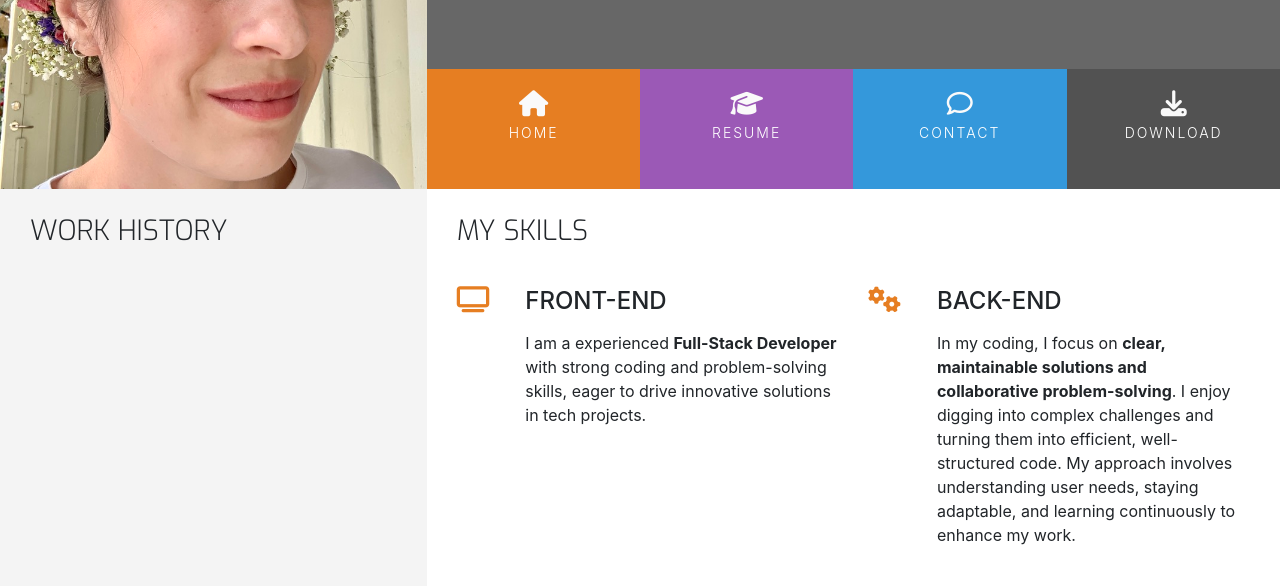
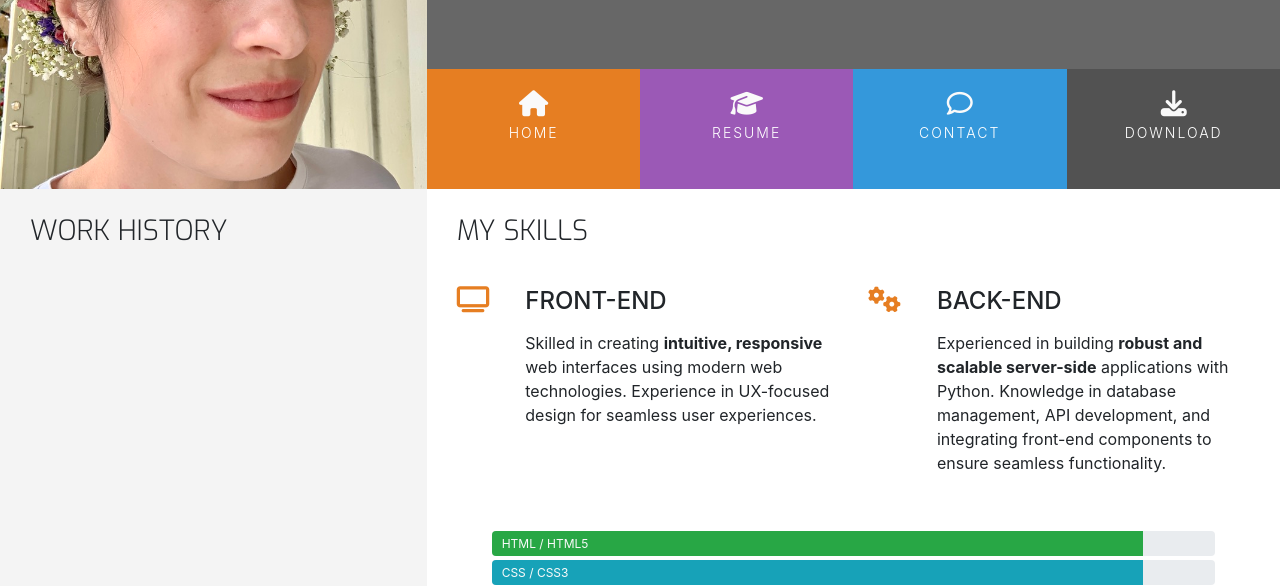
Before and after one commit to mariaciceri/resume-project, a plain HTML site: page resume.html in a window 1280 px wide. Shown: the part 180-766 px from the top of the page. Drawn offline with nearby package versions, Linux system fonts and the light colour scheme.

Commit message:
Change My Skills section

```diff
--- a/resume.html
+++ b/resume.html
@@ -6,7 +6,7 @@
     <meta name="viewport" content="width=device-width, initial-scale=1.0">
     <link rel="stylesheet" href="https://cdn.jsdelivr.net/npm/bootstrap@4.6.2/dist/css/bootstrap.min.css"
         integrity="sha384-xOolHFLEh07PJGoPkLv1IbcEPTNtaed2xpHsD9ESMhqIYd0nLMwNLD69Npy4HI+N" crossorigin="anonymous">
-        <link rel="stylesheet" href="https://cdnjs.cloudflare.com/ajax/libs/hover.css/2.1.1/css/hover-min.css"
+    <link rel="stylesheet" href="https://cdnjs.cloudflare.com/ajax/libs/hover.css/2.1.1/css/hover-min.css"
         type="text/css" />
     <link rel="stylesheet" href="assets/css/style.css">
     <title>Maria</title>
@@ -29,17 +29,20 @@
                     <div class="col">
                         <ul id="nav" class="list-inline menucontainer">
                             <li class="col-6 col-sm-3 ui-menu-color-home list-inline-item menuitem">
-                                <a href="#" class="hvr-sweep-to-bottom"><i class="fa fa-house" aria-hidden="true"></i><span></i>Home</span></a>
+                                <a href="#" class="hvr-sweep-to-bottom"><i class="fa fa-house"
+                                        aria-hidden="true"></i><span></i>Home</span></a>
                             </li>
                             <li class="col-6 col-sm-3 ui-menu-color-resume list-inline-item menuitem">
                                 <a href="#" class="hvr-sweep-to-bottom"><i class="fa fa-graduation-cap"
                                         aria-hidden="true"></i><span>Resume</span></a>
                             </li>
                             <li class="col-6 col-sm-3 ui-menu-color-contact list-inline-item menuitem">
-                                <a href="#" class="hvr-sweep-to-bottom"><i class="fa fa-comment-o" aria-hidden="true"></i><span>Contact</span></a>
+                                <a href="#" class="hvr-sweep-to-bottom"><i class="fa fa-comment-o"
+                                        aria-hidden="true"></i><span>Contact</span></a>
                             </li>
                             <li class="col-6 col-sm-3 ui-menu-color-download list-inline-item menuitem">
-                                <a href="#" class="hvr-sweep-to-bottom"><i class="fa fa-download" aria-hidden="true"></i><span>Download</span></a>
+                                <a href="#" class="hvr-sweep-to-bottom"><i class="fa fa-download"
+                                        aria-hidden="true"></i><span>Download</span></a>
                             </li>
                         </ul>
                     </div>
@@ -72,9 +75,10 @@
                                 <div class="col-10">
                                     <h4 class="three-reasons-heading uppercase">Front-end</h4>
                                     <p>
-                                        I am a experienced <strong>Full-Stack Developer</strong> with strong coding and
-                                        problem-solving skills,
-                                        eager to drive innovative solutions in tech projects.
+                                        Skilled in creating <strong>intuitive, responsive</strong> web interfaces using
+                                        modern web
+                                        technologies. Experience in UX-focused design
+                                        for seamless user experiences.
                                     </p>
                                 </div>
                             </div>
@@ -87,11 +91,10 @@
                                 <div class="col-10">
                                     <h4 class="three-reasons-heading uppercase">Back-end</h4>
                                     <p>
-                                        In my coding, I focus on <strong>clear, maintainable solutions and collaborative
-                                            problem-solving</strong>. I enjoy digging into complex
-                                        challenges and turning them into efficient, well-structured code. My approach involves
-                                        understanding user needs, staying
-                                        adaptable, and learning continuously to enhance my work.
+                                        Experienced in building <strong>robust and scalable server-side</strong> applications with
+                                        Python. Knowledge in database management, API
+                                        development, and integrating front-end components to ensure seamless
+                                        functionality.
                                     </p>
                                 </div>
                             </div>
@@ -100,25 +103,29 @@
                     <div class="row progress-section">
                         <div class="col">
                             <div class="progress">
-                                <div class="progress-bar bg-success" role="progressbar" aria-valuenow="90" aria-valuemin="0" aria-valuemax="100" style="width:90%;">
+                                <div class="progress-bar bg-success" role="progressbar" aria-valuenow="90"
+                                    aria-valuemin="0" aria-valuemax="100" style="width:90%;">
                                     <span class="sr-only">90% complete</span>
                                     <span class="progress-type">HTML / HTML5</span>
                                 </div>
                             </div>
                             <div class="progress">
-                                <div class="progress-bar bg-info" role="progressbar" aria-valuenow="90" aria-valuemin="0" aria-valuemax="100" style="width:90%;">
+                                <div class="progress-bar bg-info" role="progressbar" aria-valuenow="90"
+                                    aria-valuemin="0" aria-valuemax="100" style="width:90%;">
                                     <span class="sr-only">90% complete</span>
                                     <span class="progress-type">CSS / CSS3</span>
                                 </div>
                             </div>
                             <div class="progress">
-                                <div class="progress-bar bg-warning" role="progressbar" aria-valuenow="65" aria-valuemin="0" aria-valuemax="100" style="width:65%;">
+                                <div class="progress-bar bg-warning" role="progressbar" aria-valuenow="65"
+                                    aria-valuemin="0" aria-valuemax="100" style="width:65%;">
                                     <span class="sr-only">65% complete</span>
                                     <span class="progress-type">JavaScript</span>
                                 </div>
                             </div>
                             <div class="progress">
-                                <div class="progress-bar bg-danger" role="progressbar" aria-valuenow="50" aria-valuemin="0" aria-valuemax="100" style="width:50%;">
+                                <div class="progress-bar bg-danger" role="progressbar" aria-valuenow="50"
+                                    aria-valuemin="0" aria-valuemax="100" style="width:50%;">
                                     <span class="sr-only">50% complete</span>
                                     <span class="progress-type">Python</span>
                                 </div>
```
